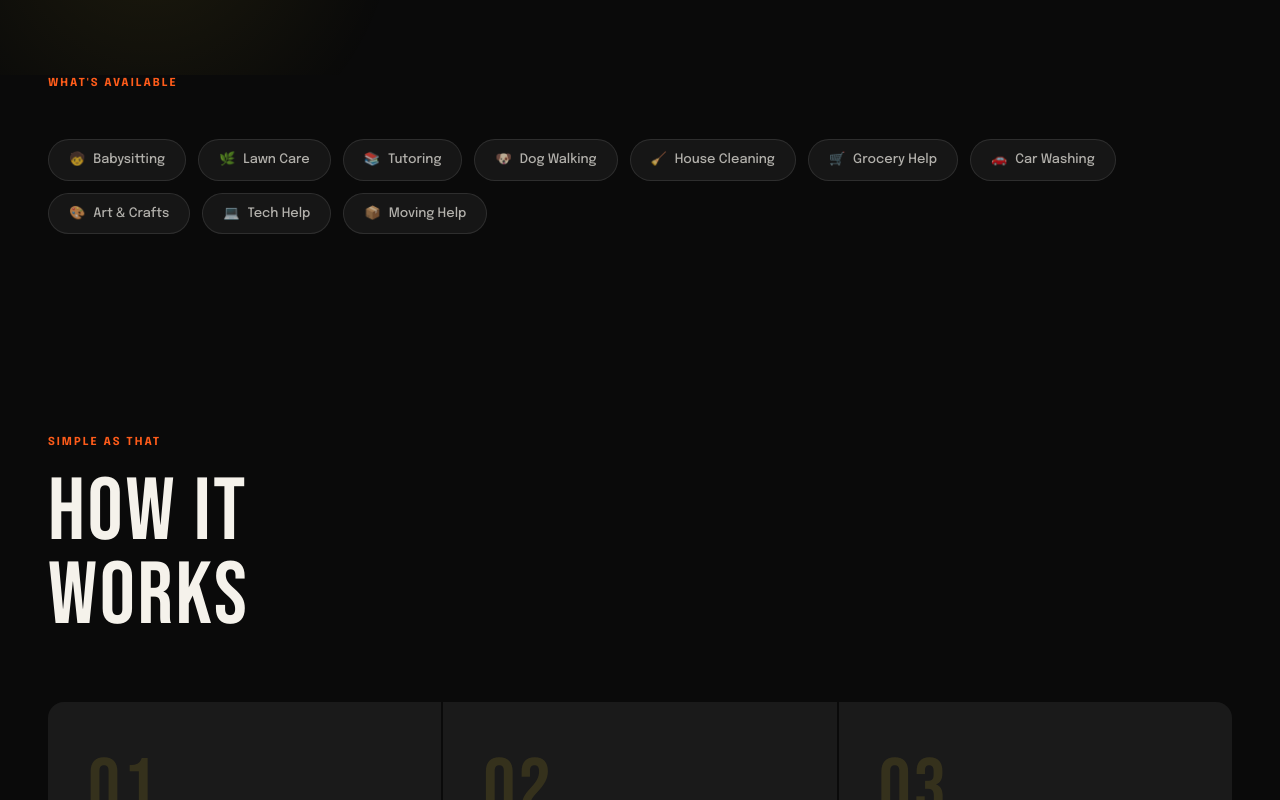
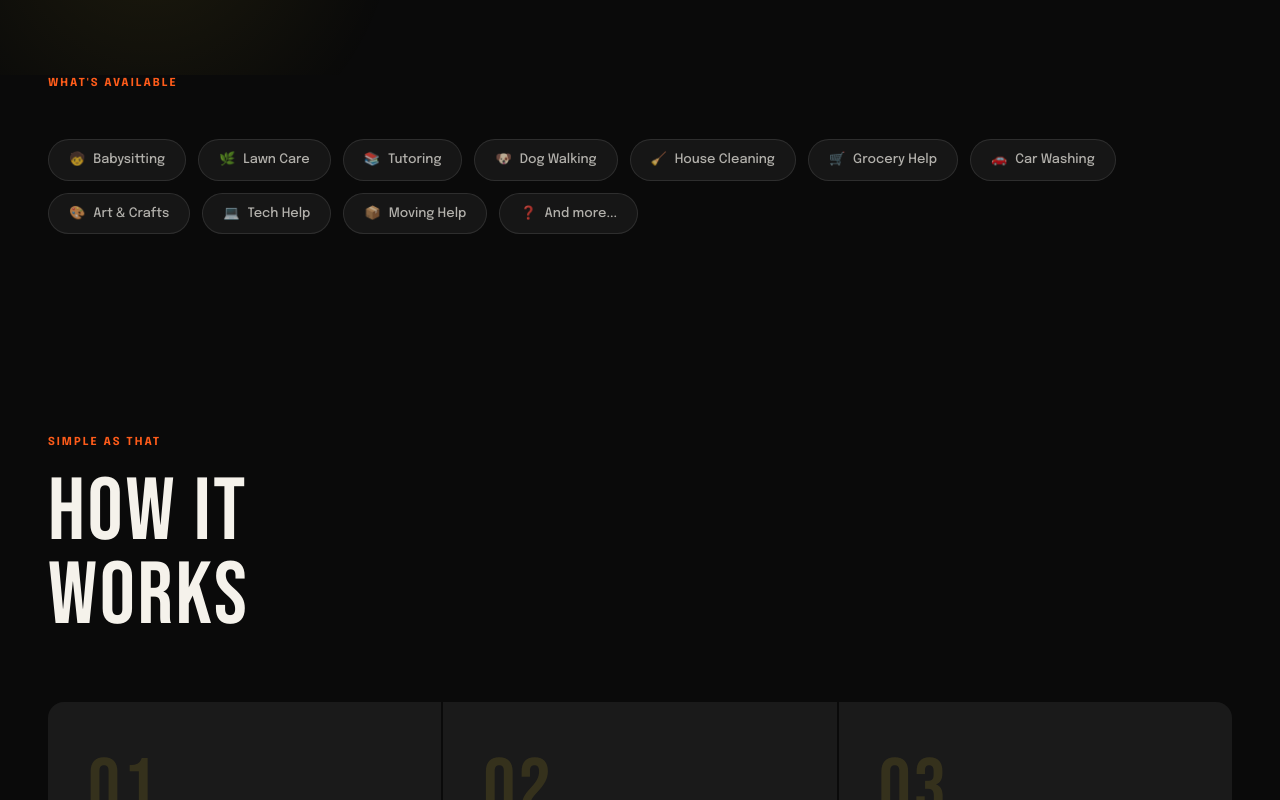
Before and after one commit to berlindevelops-cmd/catalyst, a Next.js app: page / in a window 1280 px wide. Shown: the part 1100-1900 px from the top of the page. Built offline with nearby package versions, Linux system fonts and the light colour scheme.

Commit message:
question mark spot

```diff
--- a/app/auth/signup/page.jsx
+++ b/app/auth/signup/page.jsx
@@ -2,6 +2,7 @@
 
 import { useState } from 'react'
 import { supabase } from '../../../lib/supabase'
+import { useRouter } from 'next/navigation'
 
 export default function SignUp() {
   const [email, setEmail] = useState('')
@@ -10,6 +11,8 @@ export default function SignUp() {
   const [role, setRole] = useState('teen')
   const [loading, setLoading] = useState(false)
   const [error, setError] = useState(null)
+
+  const router = useRouter()
 
   const handleSignUp = async (e) => {
     e.preventDefault()
@@ -38,7 +41,7 @@ export default function SignUp() {
         if (insertError) {
             setError(insertError.message);
         } else {
-            window.location.href = '/jobs';
+            router.push('/jobs')
         }
     }
     setLoading(false)
--- a/app/page.js
+++ b/app/page.js
@@ -638,6 +638,7 @@ export default function Home() {
             ['🎨', 'Art & Crafts'],
             ['💻', 'Tech Help'],
             ['📦', 'Moving Help'],
+            ['❓', 'And more...'],
           ].map(([icon, label]) => (
             <div key={label} className="cat-chip">
               <span>{icon}</span> {label}
```
